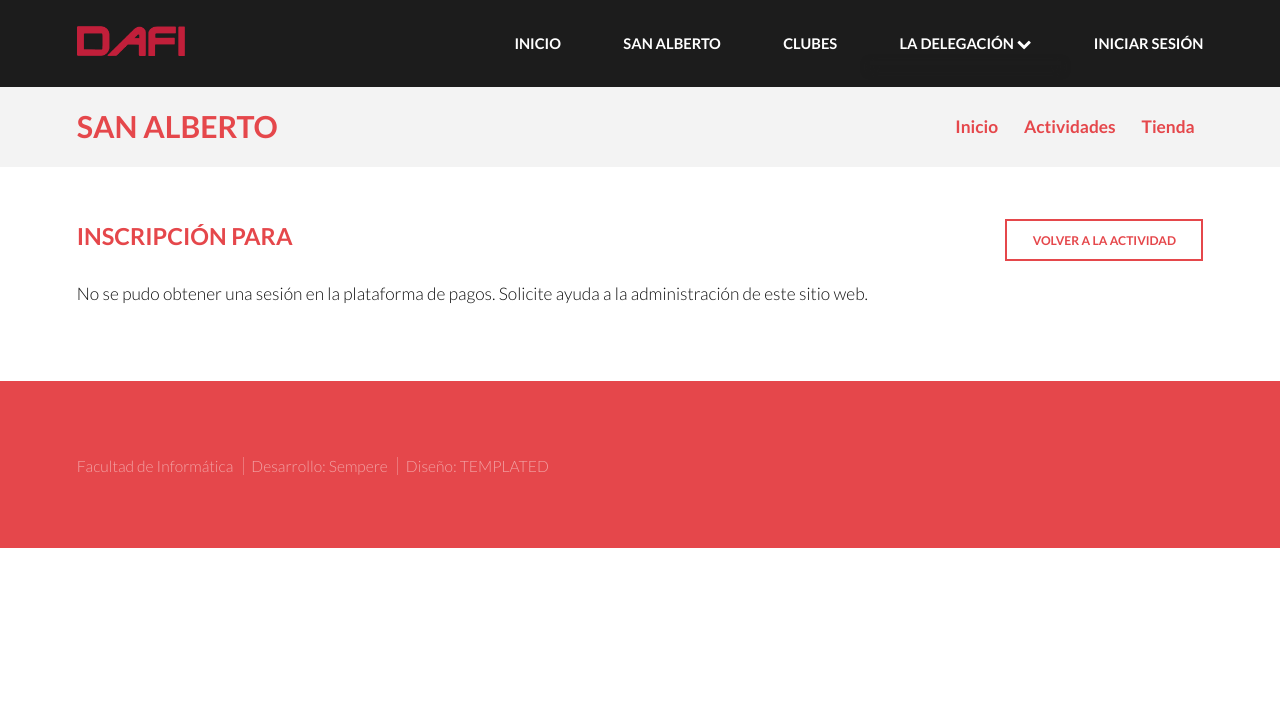
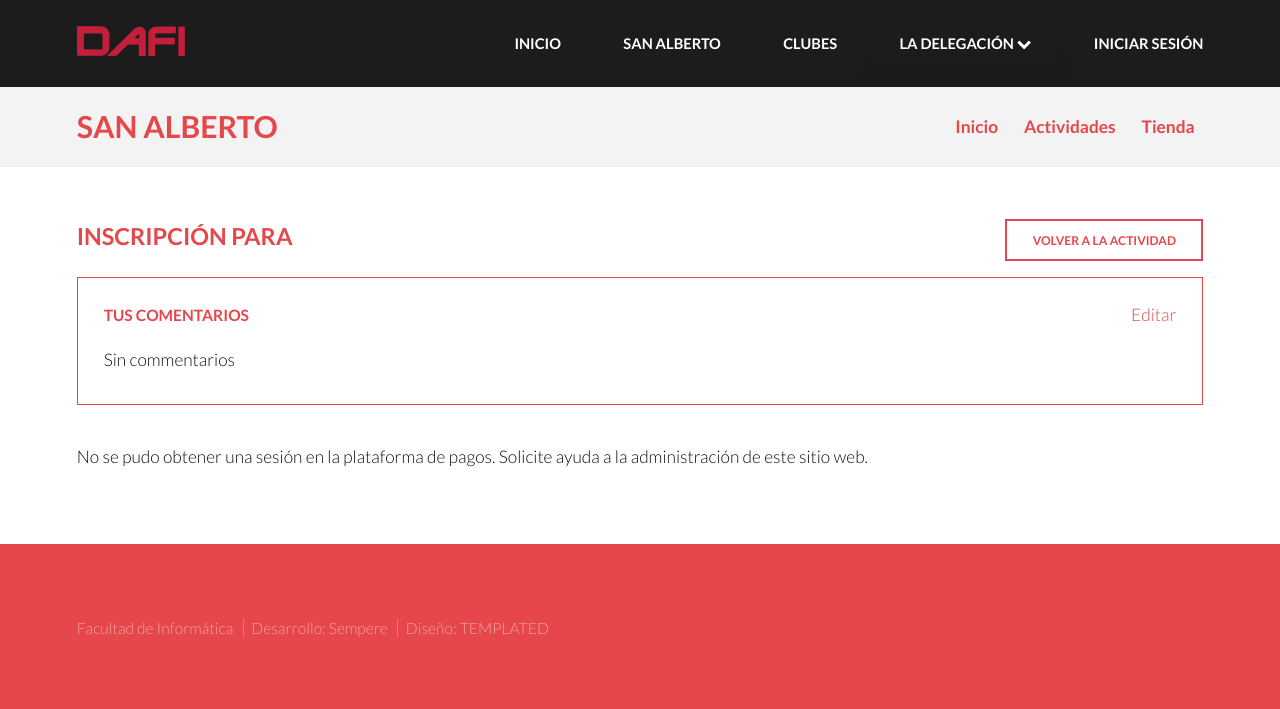
Before and after one commit to dafi-um/dafi-system, a Django app: template sanalberto/templates/sanalberto/activityregistration_detail.html in a window 1280 px wide. Shown: the top 709 px of the page. Run offline with Django 3.2, Linux system fonts and the light colour scheme; the template is opened without the code that fills it, so the values that code supplies are empty; some libraries are stand-ins or nearby versions.

Commit message:
Minor updates in sanalberto app

```diff
--- a/sanalberto/templates/sanalberto/activityregistration_detail.html
+++ b/sanalberto/templates/sanalberto/activityregistration_detail.html
@@ -15,7 +15,6 @@
         </div>
     {% endif %}
 
-    {% if object.comments %}
     <div class="box wrapper style3">
         <div class="split">
             <h5>Tus comentarios</h5>
@@ -23,9 +22,12 @@
             <a href="{% url 'sanalberto:registration_edit' object.id %}">Editar</a>
         </div>
 
+        {% if object.comments %}
             <pre>{{ object.comments }}</pre>
+        {% else %}
+            <p>Sin commentarios</p>
+        {% endif %}
     </div>
-    {% endif %}
 
     {% if not object.is_paid %}
         {% if object.payment_id %}
--- a/sanalberto/templates/sanalberto/activityregistration_list.html
+++ b/sanalberto/templates/sanalberto/activityregistration_list.html
@@ -27,7 +27,11 @@
 
             <h5>Comentarios</h5>
 
-            <pre>{{ object.comments }}</pre>
+            {% if object.comments %}
+                <pre>{{ object.comments }}</pre>
+            {% else %}
+                <p>Sin commentarios</p>
+            {% endif %}
         </div>
     {% empty %}
         <div class="box wrapper style1">
```
Lines whose indentation alone changed are shown as unchanged.
